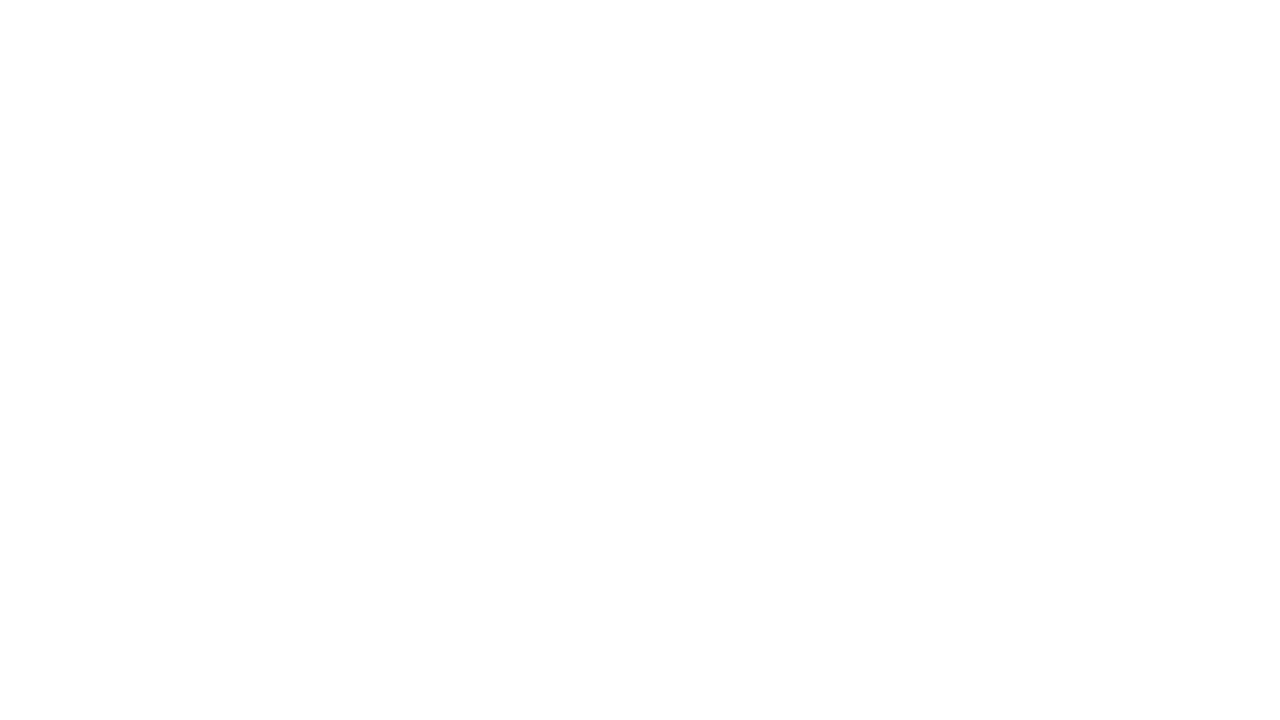
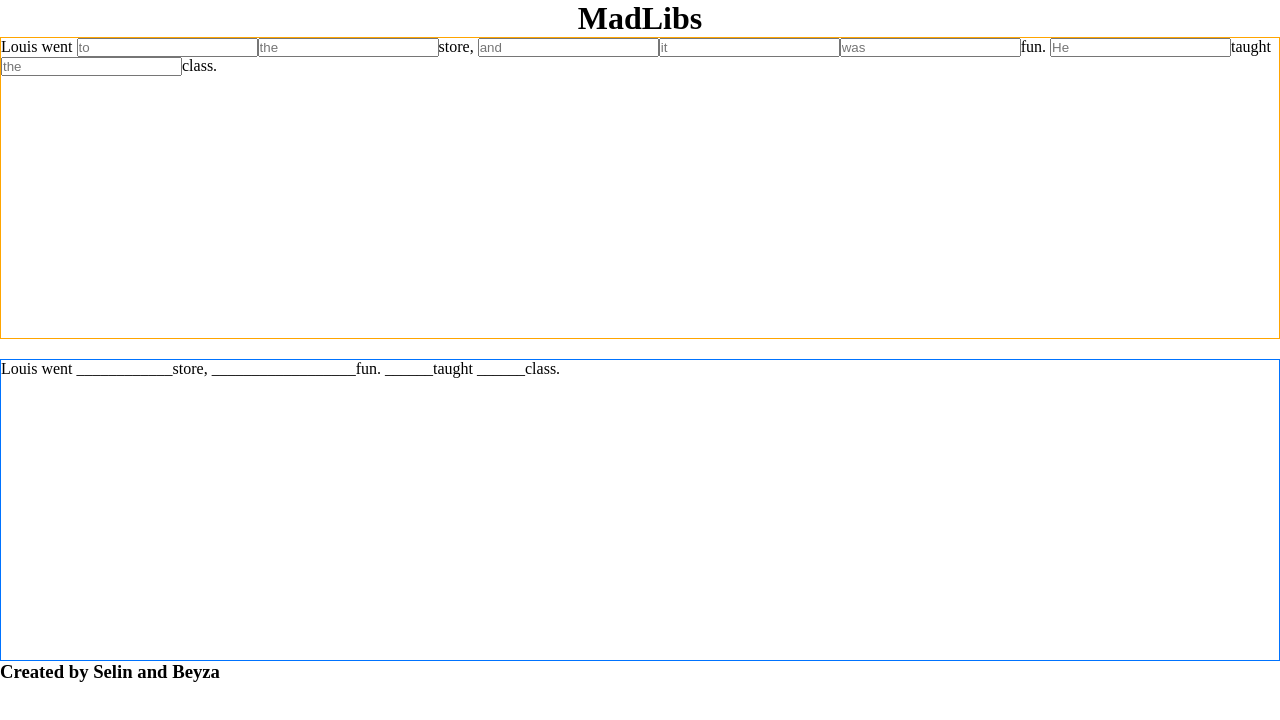
Before and after one commit to Recoded-BPRM-Turkey-FEW-2022/mad-libs-fruit-ninja, a plain HTML site: page index.html in a window 1280 px wide. Drawn offline with Linux system fonts and the light colour scheme.

Commit message:
I'm literally dying rn but something's happening.

```diff
--- a/index.html
+++ b/index.html
@@ -4,13 +4,21 @@
     <meta charset="utf-8">
     <meta name="viewport" content="width=device-width">
     <title>repl.it</title>
-    <link href="style.css" rel="stylesheet" type="text/css" />
+    <link href="./style.css" rel="stylesheet" type="text/css" />
   </head>
   <body>
+    <header>
+      <h1>MadLibs</h1>
+    </header>
     <div class='madLibsEdit'>
+      <p class="editP"></p>
     </div>
     <div class='madLibsPreview'>
+      <p class="previewP"></p>
     </div>
+    <footer>
+      <h3>Created by Selin and Beyza</h3>
+    </footer>
     <script src="do-not-touch.js"></script>
     <script src="madlibs.js"></script>
   </body>
--- a/madlibs.js
+++ b/madlibs.js
@@ -1,9 +1,4 @@
 /**
- * Complete the implementation of parseStory.
- *
- * parseStory retrieves the story as a single string from story.txt
- * (I have written this part for you).
- *
  * In your code, you are required (please read this carefully):
  * - to return a list of objects
  * - each object should definitely have a field, `word`
@@ -12,7 +7,6 @@
  * So for example, the return value of this for the example story.txt
  * will be an object that looks like so (note the comma! periods should
  * be handled in the same way).
- *
  * Input: "Louis[n] went[v] to the store[n], and it was fun[a]."
  * Output: [
  *  { word: "Louis", pos: "noun" },
@@ -21,22 +15,87 @@
  *  { word: "the", },
  *  { word: "store", pos: "noun" }
  *  { word: "," }
- *  ....
- *
- * There are multiple ways to do this, but you may want to use regular expressions.
- * Please go through this lesson: https://www.freecodecamp.org/learn/javascript-algorithms-and-data-structures/regular-expressions/
  */
 function parseStory(rawStory) {
-  // Your code here.
-  return {}; // This line is currently wrong :)
+  let allWords = [];
+  //we will push our objects into this array later on.
+  const adj = [/\[a\]/,"adj"];
+  const noun = [/\[n\]/,"noun"];
+  const verb = [/\[v\]/,"verb"];
+  const punc = /[,.“”"':!?]/g;
+  //I made them an array , first one is our regex the second is the name of it.
+  // Im gonna use them with their indexes to create a custom object pusher function.
+  //used regex to not write that ugly thing over and over again :D now its just a cute letter.
+  const splittedStory = rawStory.split(" ");
+
+  //splitted the story into smaller bits. now we have to deal with Louis[n]etc.
+  splittedStory.forEach(word => {
+    // we can use .match too. .match returns a string .test returns a boolean.
+    const objectPusher = (word,pos) => {
+      // if(word.match(punc)){
+      //   word= word.slice(0,-1);}
+      allWords.push(
+        {
+          word: word.replace(pos[0],""),
+          pos: pos[1],
+        })
+    }
+      if(verb[0].test(word)){
+        objectPusher(word,verb)
+      }else if(adj[0].test(word)){
+        objectPusher(word,adj);
+      }else if(noun[0].test(word)){
+        objectPusher(word,noun);
+      }else {
+        allWords.push({word: word})
+      }
+//    console.log(allWords);
+  });
+  return allWords;
+};
+
+function displayer(allWords){
+  let previewP = document.querySelector(".previewP");
+  let editP = document.querySelector(".editP");
+  let userInput = document.createElement("input");
+  userInput.setAttribute("type","text");
+
+  for(let i=0;i<allWords.length ;i++){
+    if(!allWords[i].pos){
+      editP.innerHTML += `<input placeholder="${allWords[i].word}"id="input${i}">`;
+    }else if(allWords[i].pos){
+      editP.innerHTML += `<span id="span${i}">${allWords[i].word} </span>`
+    }
+  }
+  for(let i=0;i<allWords.length ;i++){
+    if(!allWords[i].pos){
+      previewP.innerHTML += `______`;
+    }else if(allWords[i].pos){
+      previewP.innerHTML += `<span id="span${i}">${allWords[i].word} </span>`
+    }
+  }
+  // allWords.forEach(obj => {
+  //   if(!obj.pos){
+  //     editP.innerHTML += obj.word+(" ");
+  //   }else{
+  //     editP.append(userInput);
+  //   }
+  // });
+  // allWords.forEach(obj => {
+  //   if(!obj.pos){
+  //     previewP.innerHTML += obj.word+(" ")
+  //   }else{
+  //     previewP.innerHTML += "_____";
+  //   }
+  // });
 }
 
+getRawStory().then(parseStory).then((processedStory) => {
+  displayer(processedStory);
+});
 /**
  * All your other JavaScript code goes here, inside the function. Don't worry about
  * the `then` and `async` syntax for now.
  *
  * You'll want to use the results of parseStory() to display the story on the page.
  */
-getRawStory().then(parseStory).then((processedStory) => {
-  console.log(processedStory);
-});
--- a/style.css
+++ b/style.css
@@ -1,3 +1,19 @@
-/**
- * Your CSS goes here.
- */
+*{
+    margin: 0;
+    padding: 0;
+}
+
+.madLibsEdit{
+    border: 1px orange solid;
+    height: 300px;
+}
+.madLibsPreview{
+    margin-top: 20px;
+    border: 1px rgb(0, 115, 255) solid;
+    height: 300px;
+}
+header{
+    display: flex;
+    margin: auto;
+    justify-content: center;
+}
```
Also changed, not shown: resources.txt (added).
